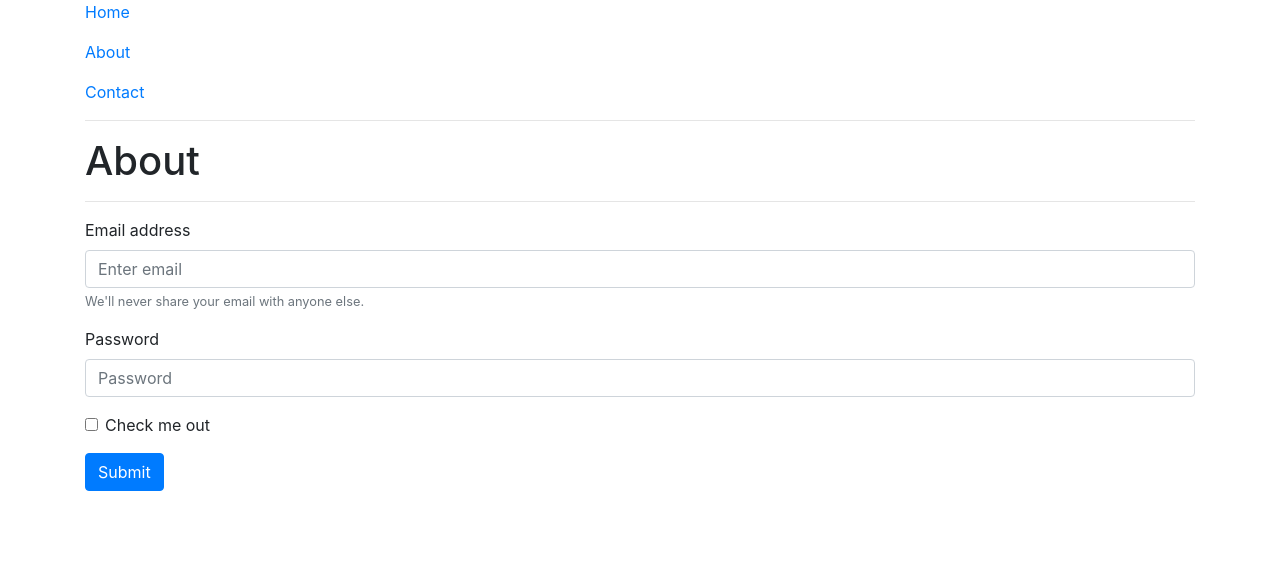
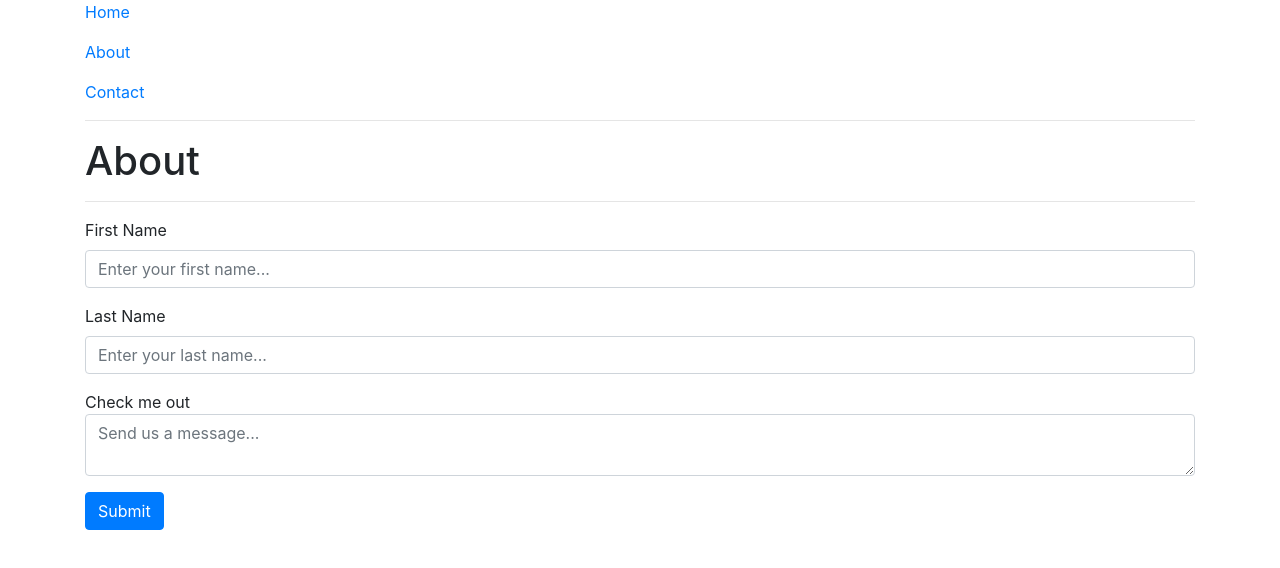
Before and after one commit to gAusWeb/next-netlify-cms-yt-tut, a Next.js app: page /about in a window 1280 px wide. Shown: the top 568 px of the page. Built offline with nearby package versions, Linux system fonts and the light colour scheme.

Commit message:
Testing netlify forms - 2

```diff
--- a/pages/about.js
+++ b/pages/about.js
@@ -20,17 +20,21 @@ const About = () => {
 
                         <form name="contact" method="POST" data-netlify="true">
                             <div className="form-group">
-                                <label for="exampleInputEmail1">Email address</label>
-                                <input type="email" className="form-control" id="exampleInputEmail1" aria-describedby="emailHelp" placeholder="Enter email" />
-                                <small id="emailHelp" className="form-text text-muted">We'll never share your email with anyone else.</small>
+                                <label for="firstName">First Name</label>
+                                <input type="text" className="form-control" id="firstName" placeholder="Enter your first name..." />
                             </div>
                             <div className="form-group">
-                                <label for="exampleInputPassword1">Password</label>
-                                <input type="password" className="form-control" id="exampleInputPassword1" placeholder="Password" />
+                                <label for="lastName">Last Name</label>
+                                <input type="text" className="form-control" id="lastName" placeholder="Enter your last name..." />
                             </div>
-                            <div className="form-group form-check">
-                                <input type="checkbox" className="form-check-input" id="exampleCheck1" />
-                                <label className="form-check-label" for="exampleCheck1">Check me out</label>
+                            {/* <div className="form-group">
+                                <label for="exampleInputEmail1">Email address</label>
+                                <input type="text" className="form-control" id="exampleInputEmail1" placeholder="Enter name" />
+                                <small id="emailHelp" className="form-text text-muted">We'll never share your email with anyone else.</small>
+                            </div> */}
+                            <div className="form-group">
+                                <label className="form-check-label" for="message">Check me out</label>
+                                <textarea className="form-control" id="message" placeholder="Send us a message..."></textarea>
                             </div>
                             <button type="submit" className="btn btn-primary">Submit</button>
                             </form>
```
